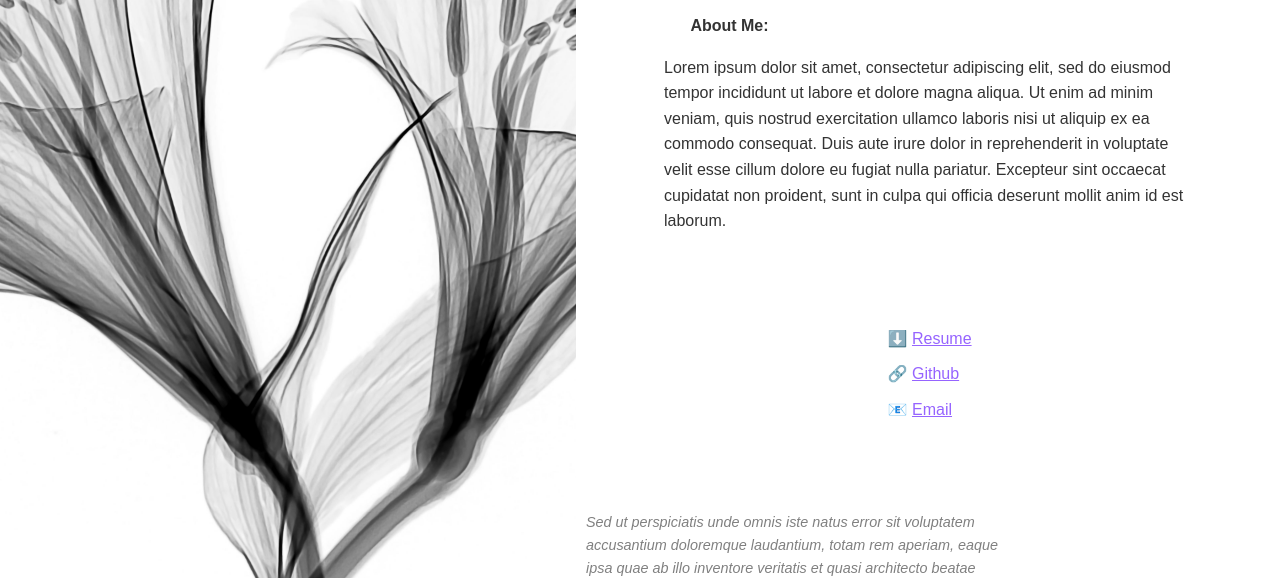
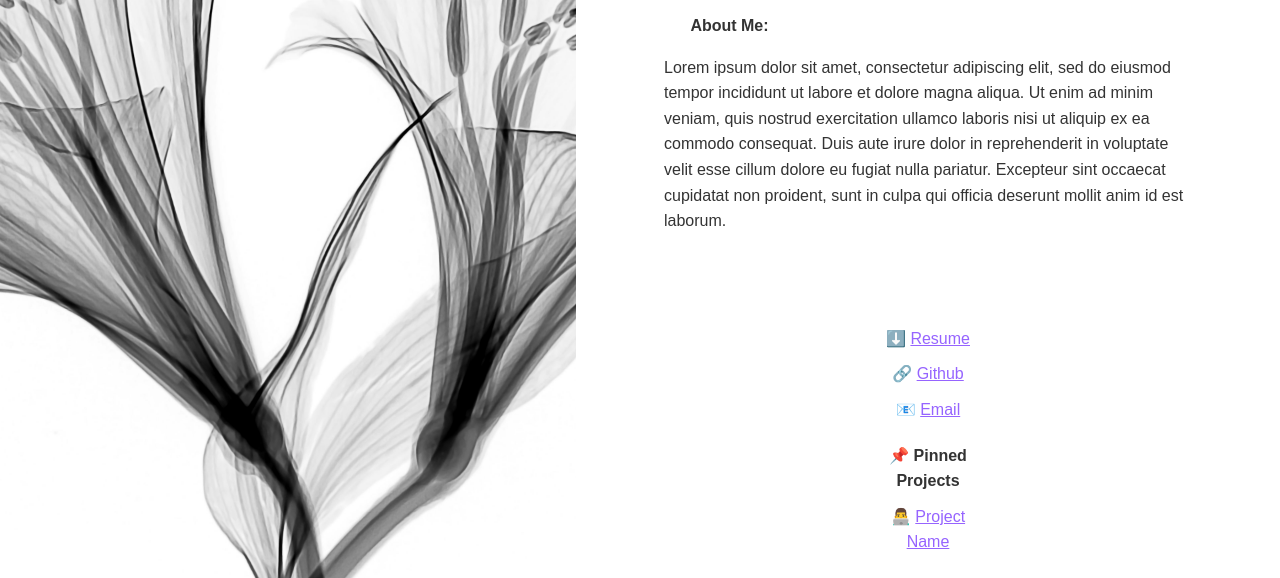
Before and after one commit to jakeblackburnn/portfolio-template, a website: page public/index.html in a window 1280 px wide. Shown: the part 145-723 px from the top of the page. Drawn offline with Linux system fonts and the light colour scheme.

Commit message:
Add pinned projects section

```diff
--- a/public/index.html
+++ b/public/index.html
@@ -50,7 +50,12 @@
 	<li>  ⬇️ <a href="placeholder-resume.pdf" target="blank">Resume</a></li>
 	<li> 🔗 <a href="https://github.com"     target="blank">Github</a></li>
 	<li> 📧 <a href="mailto:placeholder.email@example.com" >Email </a></li>
+
+	<li> <h4 id="pinned-projects">📌 Pinned Projects</h4> </li>
+	<li>👨‍💻 <a href="https://github.com" target="blank">Project Name </a></li>
+
 			<!-- TODO: add more links -->
+
       </ul>
 
       			<!-- IMAGE CAPTION -->
--- a/public/styles.css
+++ b/public/styles.css
@@ -49,6 +49,8 @@ main {
 }
 
 .content-right ul {
+  text-align: center;
+  padding: 0;
   width: 20%;
   list-style: none;
 }
@@ -65,6 +67,12 @@ main {
 .content-right a:hover {
   color: blue;
 }
+
+#pinned-projects {
+  margin-top: 20px;
+  padding: 0;
+}
+
 
 .content-right figcaption {
   margin-top: auto;
```
